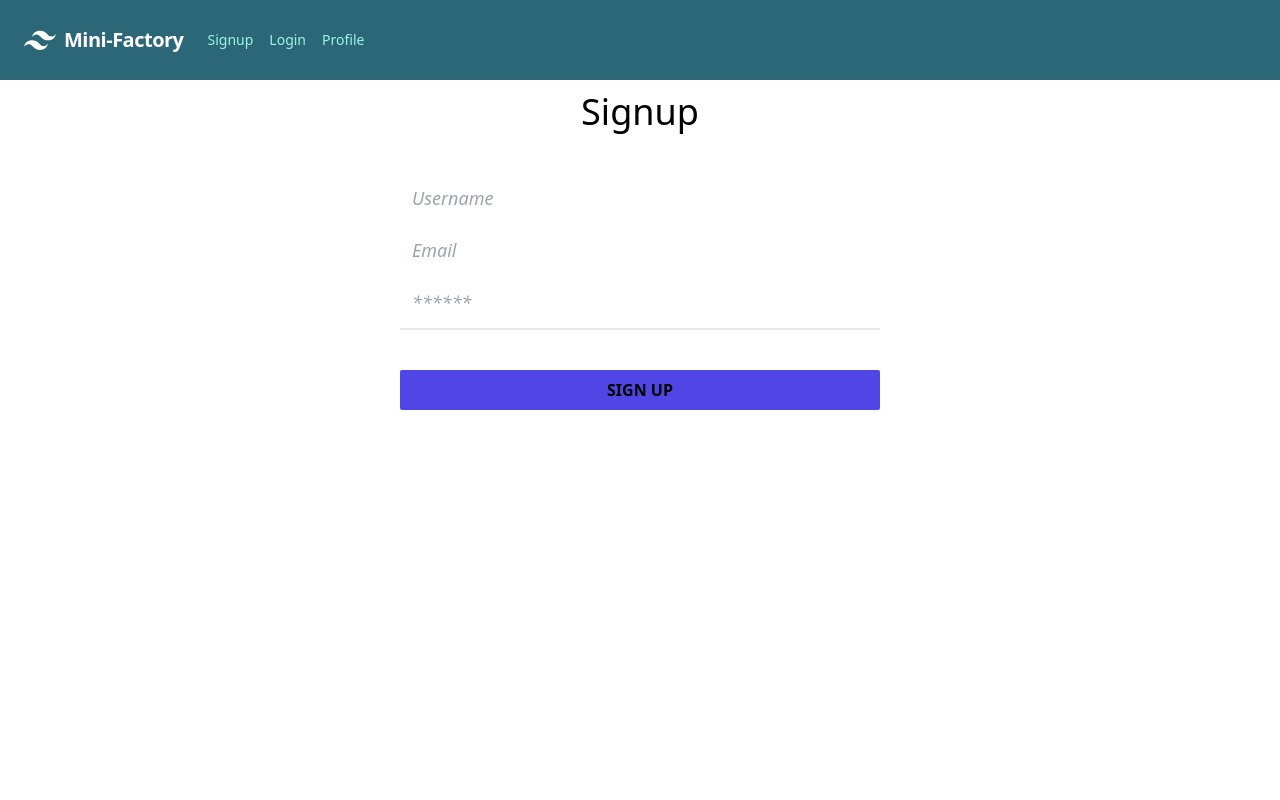
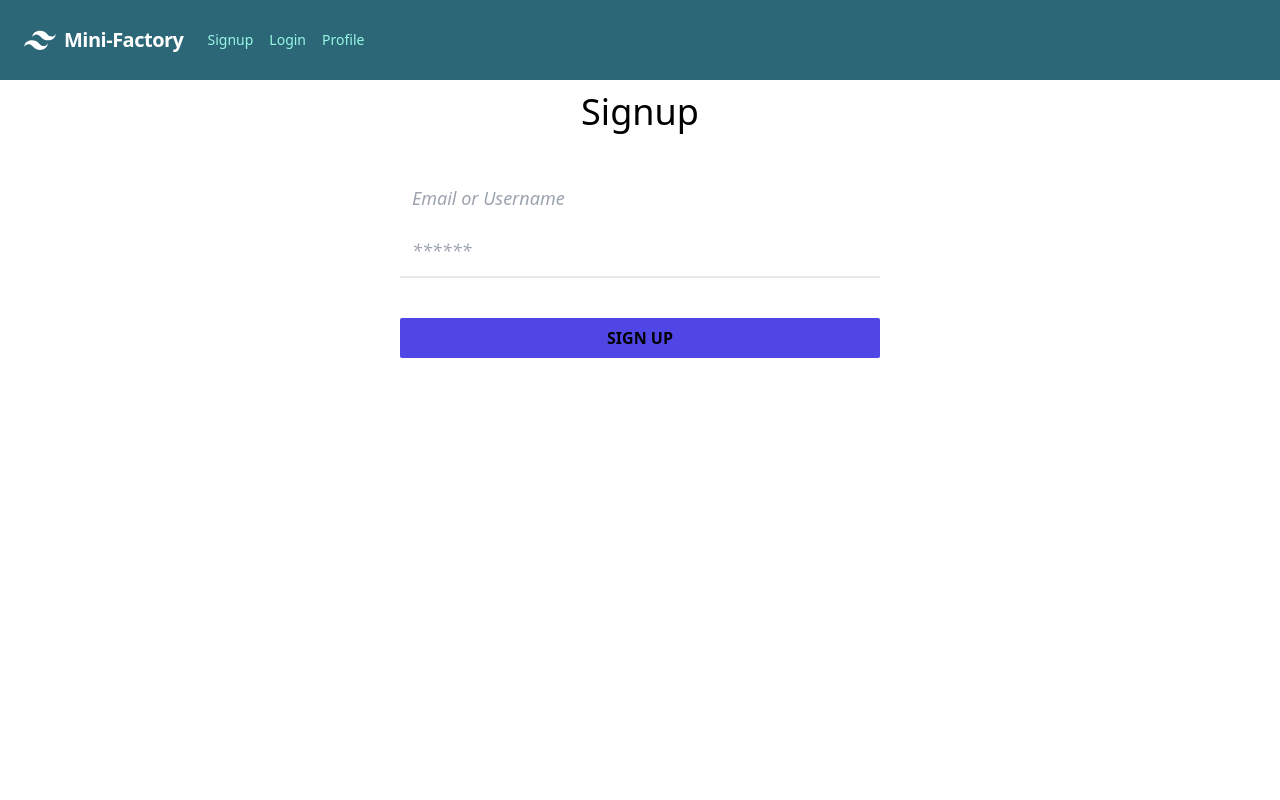
Before and after one commit to VMLujanJr/mini-factory, a React (Create React App) app in the folder client/: page /signup in a window 1280 px wide. Shown: the top 800 px of the page. Built offline with nearby package versions, Linux system fonts and the light colour scheme.

Commit message:
Fixed signup form

```diff
--- a/client/src/index.css
+++ b/client/src/index.css
@@ -702,14 +702,6 @@ video {
   height: 1.5rem;
 }
 
-.h-screen {
-  height: 100vh;
-}
-
-.max-h-screen {
-  max-height: 100vh;
-}
-
 .min-h-screen {
   min-height: 100vh;
 }
@@ -741,10 +733,6 @@ video {
 
 .w-4 {
   width: 1rem;
-}
-
-.w-1\/2 {
-  width: 50%;
 }
 
 .w-1\/5 {
@@ -801,10 +789,6 @@ video {
   align-items: flex-start;
 }
 
-.items-end {
-  align-items: flex-end;
-}
-
 .items-center {
   align-items: center;
 }
@@ -821,20 +805,12 @@ video {
   justify-content: space-between;
 }
 
-.justify-around {
-  justify-content: space-around;
+.gap-4 {
+  gap: 1rem;
 }
 
 .gap-8 {
   gap: 2rem;
-}
-
-.gap-2 {
-  gap: 0.5rem;
-}
-
-.gap-4 {
-  gap: 1rem;
 }
 
 .space-y-10 > :not([hidden]) ~ :not([hidden]) {
@@ -926,10 +902,6 @@ video {
 
 .p-5 {
   padding: 1.25rem;
-}
-
-.p-3 {
-  padding: 0.75rem;
 }
 
 .px-2 {
@@ -1276,18 +1248,6 @@ video {
     padding: 2.5rem;
   }
 
-  .md\:p-5 {
-    padding: 1.25rem;
-  }
-
-  .md\:p-1 {
-    padding: 0.25rem;
-  }
-
-  .md\:p-3 {
-    padding: 0.75rem;
-  }
-
   .md\:pt-0 {
     padding-top: 0px;
   }
--- a/client/src/pages/Signup.js
+++ b/client/src/pages/Signup.js
@@ -36,20 +36,11 @@ const Signup = () => {
                 <form onSubmit={handleFormSubmit}>
                     <input
                         className="w-full m-3 border-none bg-transparent outline-none placeholder:italic focus:outline-none"
-                        placeholder="Username"
+                        placeholder="Email or Username"
                         name='username'
                         type='username'
                         id='username'
                         value={ formState.username }
-                        onChange={ handleChange }
-                    />
-                    <input
-                        className="w-full m-3 border-none bg-transparent outline-none placeholder:italic focus:outline-none"
-                        placeholder="Email"
-                        name="email"
-                        type="email"
-                        id="email"
-                        value={ formState.email }
                         onChange={ handleChange }
                     />
                     <input
```
